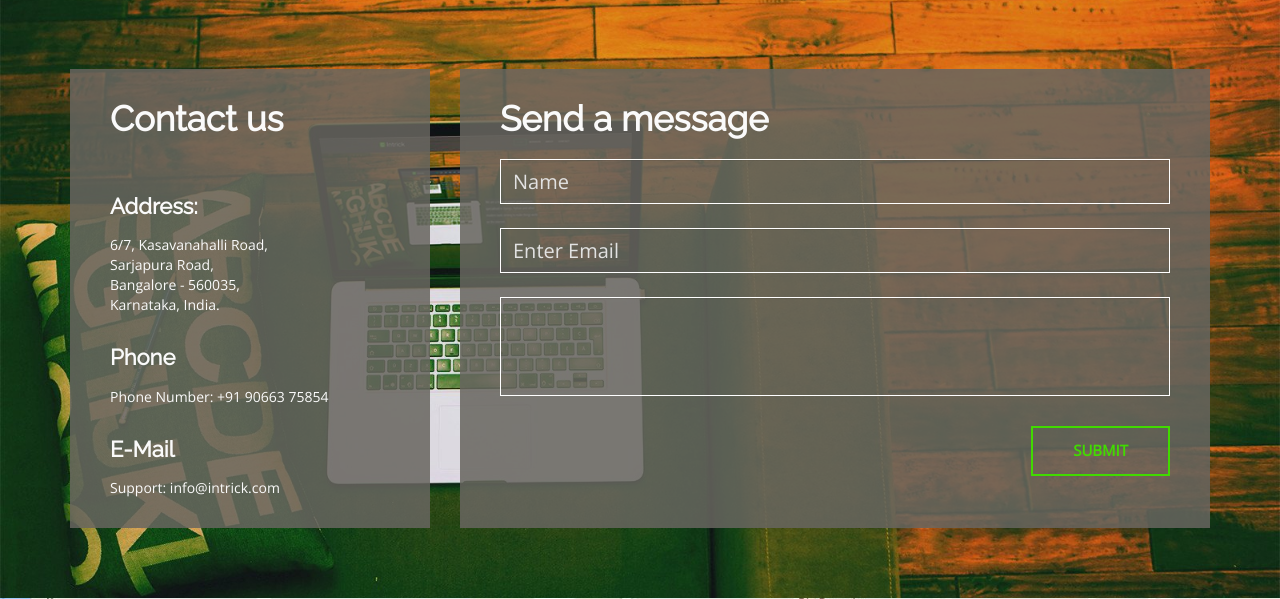
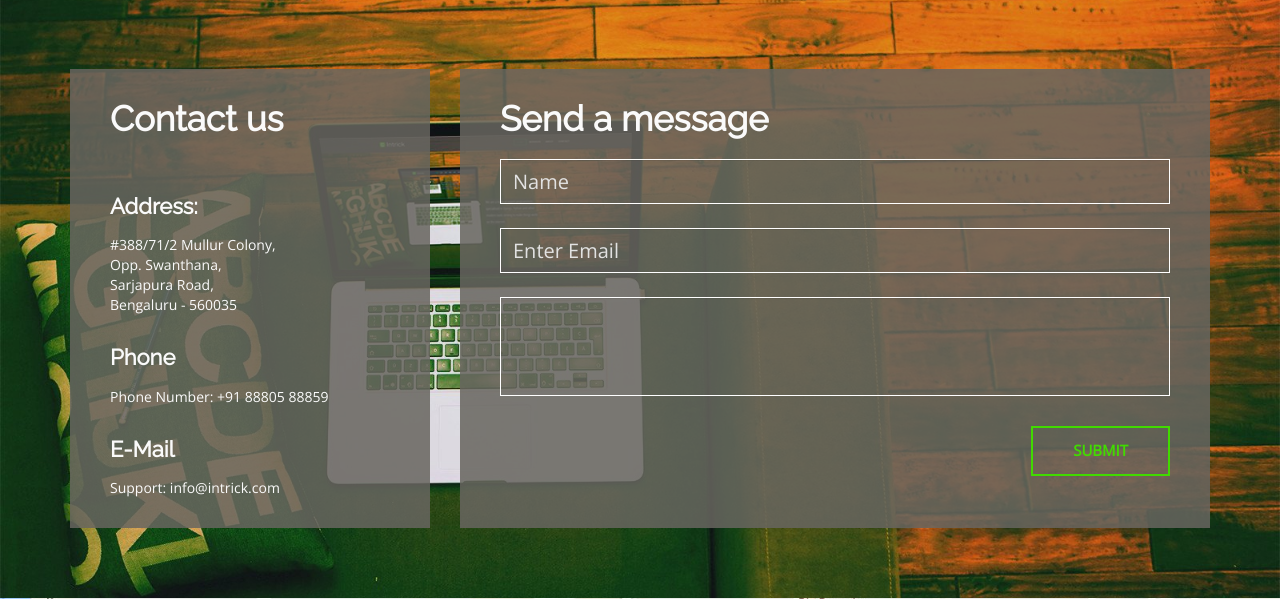
Before and after one commit to consultIntrick/website, a Django app: template templates/index.html in a window 1280 px wide. Shown: the part 5557-6156 px from the top of the page. Run offline with Django 3.2, Linux system fonts and the light colour scheme; the template is opened without the code that fills it, so the values that code supplies are empty; some libraries are stand-ins or nearby versions.

Commit message:
updated latest address and phone number

```diff
--- a/templates/index.html
+++ b/templates/index.html
@@ -121,7 +121,7 @@
                     <li class="active"><a href="#header" class="less-padding">Home</a></li>
                     <li><a href="#about" id="aboutbtn" class="less-padding">ABOUT</a></li>
                     <li><a href="#team" class="less-padding">TEAM</a></li>
-                    <li><a href="#service" class="less-padding">SERVICE</a></li>
+                    <li><a href="#service" class="less-padding">SERVICES</a></li>
                     <li><a href="#technology" class="less-padding">TECHNOLOGIES WE USE</a></li>
                     {% if recent_three_blogs %}
                         <li><a href="#from-blog" class="less-padding">BLOG </a></li>
@@ -338,7 +338,7 @@
             <div class="col-md-12">
                 <div class="service-area">
                     <div class="title-area">
-                        <h2 class="tittle">Service we offer</h2>
+                        <h2 class="tittle">Services we offer</h2>
                         <span class="tittle-line"></span>
                         <p>We deliver real business results through a people-centered approach to technology and
                             providing the right expertise according to your needs</p>
@@ -536,15 +536,16 @@
                     <h2>Contact us</h2>
                     <address class="single-address">
                         <h4>Address:</h4>
-                        <p>6/7, Kasavanahalli Road,
-                            <br> Sarjapura Road,
-                            <br> Bangalore - 560035,
-                            <br> Karnataka, India.</p>
+                        <p>
+                          #388/71/2 Mullur Colony,</br>
+                          Opp. Swanthana,</br>
+                          Sarjapura Road,</br>
+                          Bengaluru - 560035</br>
+                        </p>
                     </address>
-
                     <address class="single-address">
                         <h4>Phone</h4>
-                        <p>Phone Number: +91 90663 75854</p>
+                        <p>Phone Number: +91 88805 88859</p>
                     </address>
                     <address class="single-address">
                         <h4>E-Mail</h4>
```
